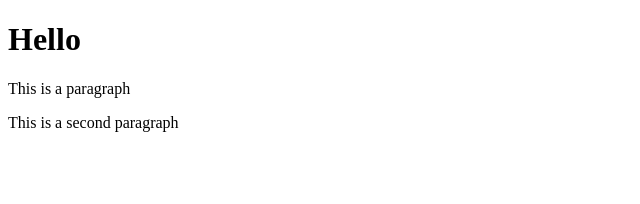
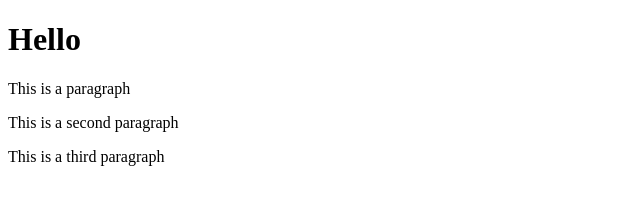
Before and after one commit to Arvindraj73/git-example, a website: page index.html in a window 1280 px wide. Shown: the whole page, without its empty margins (0-640 px from the left). Drawn offline with Linux system fonts and the light colour scheme.

Commit message:
Fifth Commit

```diff
--- a/index.html
+++ b/index.html
@@ -6,5 +6,6 @@
     <h1>Hello</h1>
     <p>This is a paragraph</p>
     <p>This is a second paragraph</p>
+    <p>This is a third paragraph</p>
   </body>
 </html>
```
Also changed, not shown: package.json (added, +24 -0 lines), 3 other files.
